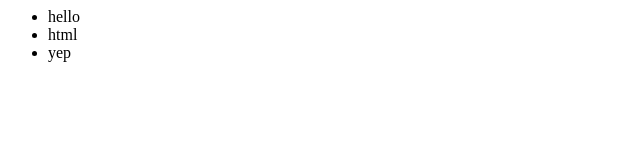
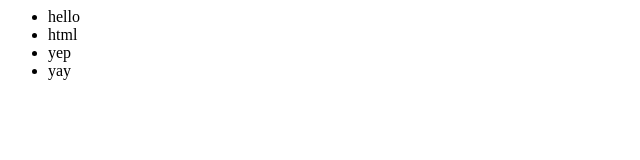
Before and after one commit to Maneeshgupta1584/Blankshoot, a plain HTML site: page index.html in a window 1280 px wide. Shown: the full height of the page, 0-640 px from the left. Drawn offline with Linux system fonts and the light colour scheme.

Commit message:
Update index.html

```diff
--- a/index.html
+++ b/index.html
@@ -2,4 +2,5 @@
   <li>hello</li>
   <li>html</li>
   <li>yep</li>
+  <li>yay</li>
 </ul>
```
